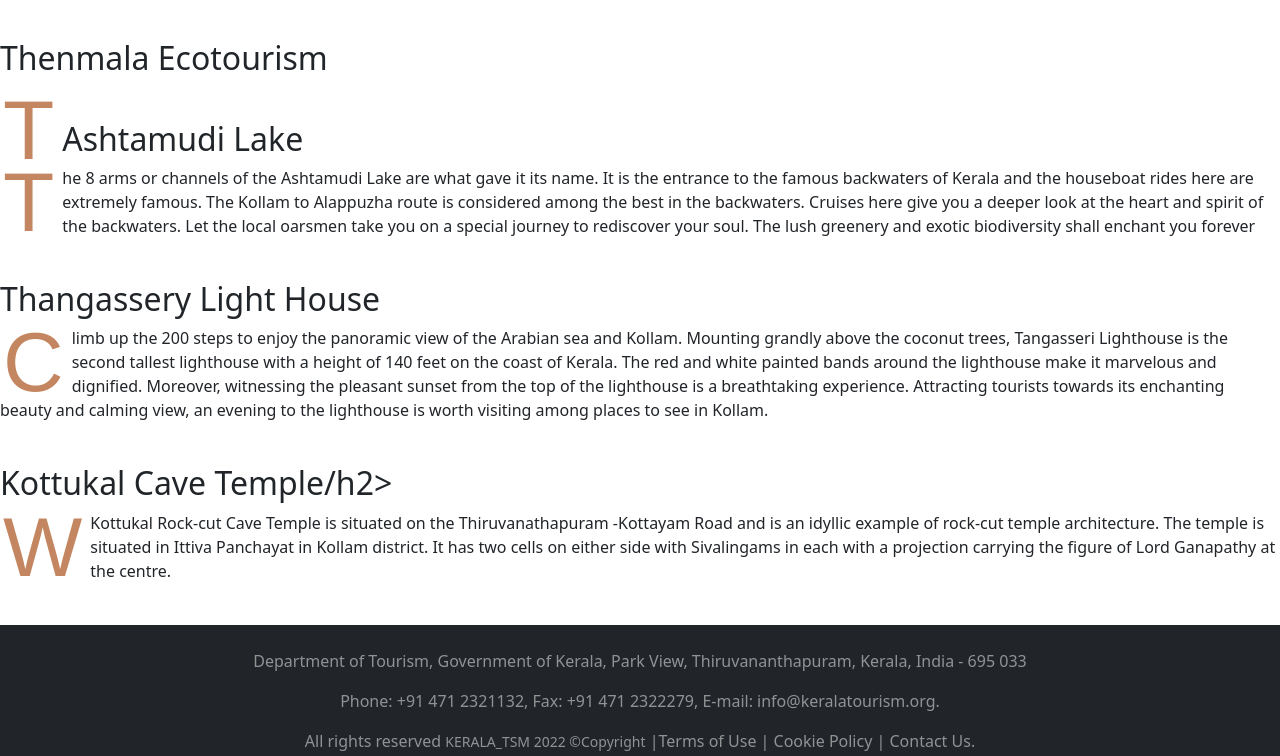
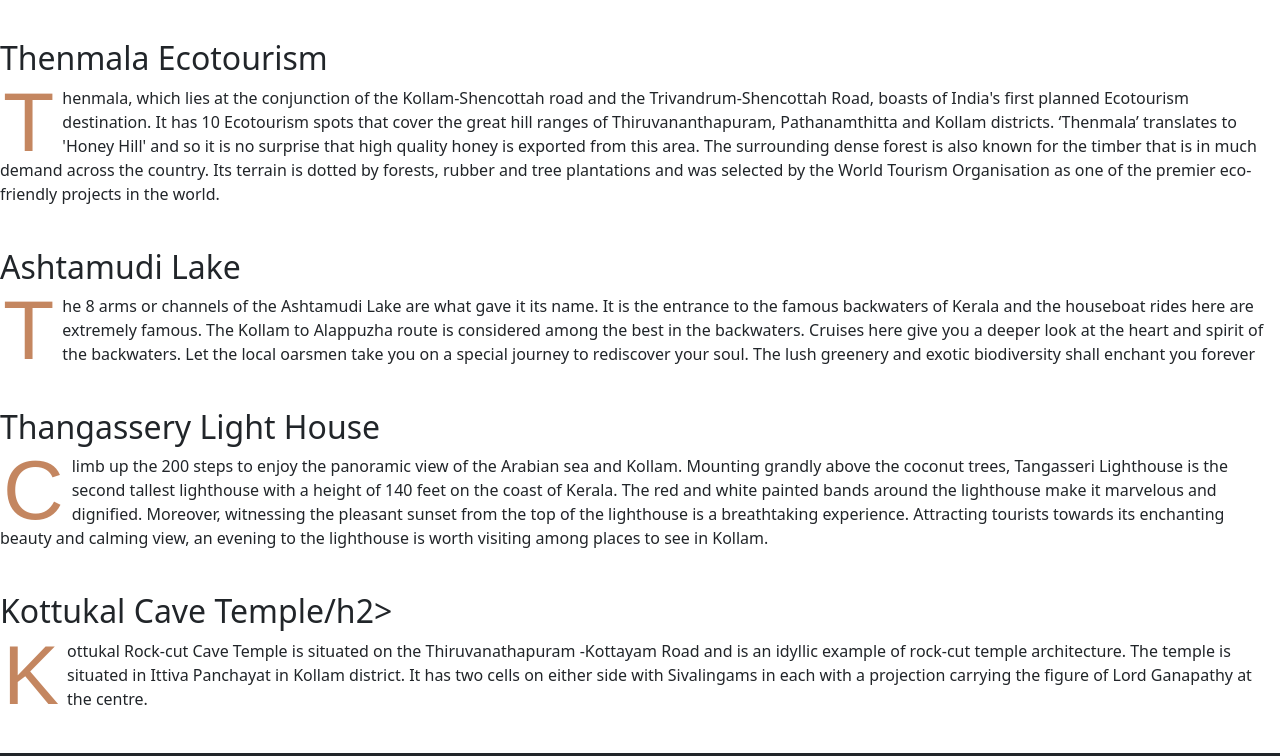
Before and after one commit to Navaneethvr/KERALA_TSM, a plain HTML site: page kollam.html in a window 1280 px wide. Shown: the part 1466-2222 px from the top of the page. Drawn offline with nearby package versions, Linux system fonts and the light colour scheme.

Commit message:
Update kollam.html

```diff
--- a/kollam.html
+++ b/kollam.html
@@ -69,7 +69,7 @@
 
         <section>
           <div class="block">
-            <p><span class="first-character atw">T</spanhenmala, which lies at the conjunction of the Kollam-Shencottah road and the Trivandrum-Shencottah Road, boasts of India's first planned Ecotourism destination. It has 10 Ecotourism spots that cover the great hill ranges of Thiruvananthapuram, Pathanamthitta and Kollam districts. ‘Thenmala’ translates to 'Honey Hill' and so it is no surprise that high quality honey is exported from this area. The surrounding dense forest is also known for the timber that is in much demand across the country. Its terrain is dotted by forests, rubber and tree plantations and was selected by the World Tourism Organisation as one of the premier eco-friendly projects in the world.</p>
+              <p><span class="first-character atw">T</span>henmala, which lies at the conjunction of the Kollam-Shencottah road and the Trivandrum-Shencottah Road, boasts of India's first planned Ecotourism destination. It has 10 Ecotourism spots that cover the great hill ranges of Thiruvananthapuram, Pathanamthitta and Kollam districts. ‘Thenmala’ translates to 'Honey Hill' and so it is no surprise that high quality honey is exported from this area. The surrounding dense forest is also known for the timber that is in much demand across the country. Its terrain is dotted by forests, rubber and tree plantations and was selected by the World Tourism Organisation as one of the premier eco-friendly projects in the world.</p>
             <p class="line-break margin-top-10"></p>
           </div>
         </section>
@@ -112,7 +112,7 @@
 
         <section>
           <div class="block">
-            <p><span class="first-character atw">W</span>Kottukal Rock-cut Cave Temple is situated on the Thiruvanathapuram -Kottayam Road and is an idyllic example of rock-cut temple architecture. The temple is situated in Ittiva Panchayat in Kollam district. It has two cells on either side with Sivalingams in each with a projection carrying the figure of Lord Ganapathy at the centre. </p>
+            <p><span class="first-character atw">K</span>ottukal Rock-cut Cave Temple is situated on the Thiruvanathapuram -Kottayam Road and is an idyllic example of rock-cut temple architecture. The temple is situated in Ittiva Panchayat in Kollam district. It has two cells on either side with Sivalingams in each with a projection carrying the figure of Lord Ganapathy at the centre. </p>
             <p class="line-break margin-top-10"></p>
           </div>
         </section>
```
